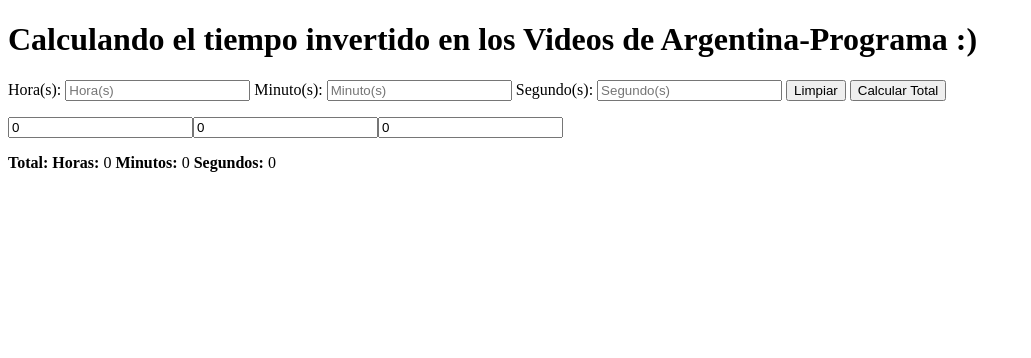
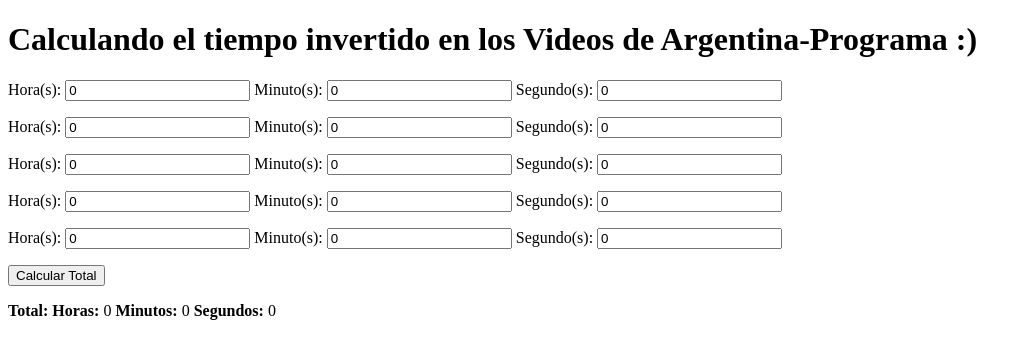
Before and after one commit to n0g4y0/tarea-clase-05, a plain HTML site: page tiempo-videos.html in a window 1280 px wide. Both pictures are taken after a click on the button "Calcular Total". Shown: the whole page, without its empty margins (0-1031 px from the left). Drawn offline with Linux system fonts and the light colour scheme.

Commit message:
correccion codigo
se hace la correccion sobre la suma del tiempo, y un cambio en el diseño html del ejercicio.

```diff
--- a/tiempo-videos.html
+++ b/tiempo-videos.html
@@ -12,21 +12,50 @@
         <h1 id="titulo">Calculando el tiempo invertido en los Videos de Argentina-Programa :)</h1>
         <form id="formulario">
                 <label for="datos-horas">Hora(s):</label>
-                <input type="number" id="datos-horas" placeholder="Hora(s)"/>
+                <input type="number" class="datos-horas" placeholder="Hora(s)" value="0"/>
                 <label for="datos-minutos">Minuto(s):</label>
-                <input type="number" id="datos-minutos" placeholder="Minuto(s)"/>
+                <input type="number" class="datos-minutos" placeholder="Minuto(s)" value="0"/>
                 <label for="datos-segundos">Segundo(s):</label>
-                <input type="text" id="datos-segundos" placeholder="Segundo(s)"/>
-                <button type="reset">Limpiar</button>
+                <input type="text" class="datos-segundos" placeholder="Segundo(s)" value="0"/>
+                <p></p>
+
+                <label for="datos-horas">Hora(s):</label>
+                <input type="number" class="datos-horas" placeholder="Hora(s)" value="0"/>
+                <label for="datos-minutos">Minuto(s):</label>
+                <input type="number" class="datos-minutos" placeholder="Minuto(s)" value="0"/>
+                <label for="datos-segundos">Segundo(s):</label>
+                <input type="text" class="datos-segundos" placeholder="Segundo(s)" value="0"/>
+                <p></p>
+                <label for="datos-horas">Hora(s):</label>
+                <input type="number" class="datos-horas" placeholder="Hora(s)" value="0"/>
+                <label for="datos-minutos">Minuto(s):</label>
+                <input type="number" class="datos-minutos" placeholder="Minuto(s)" value="0"/>
+                <label for="datos-segundos">Segundo(s):</label>
+                <input type="text" class="datos-segundos" placeholder="Segundo(s)" value="0"/>
+                <p></p>
+                <label for="datos-horas">Hora(s):</label>
+                <input type="number" class="datos-horas" placeholder="Hora(s)" value="0"/>
+                <label for="datos-minutos">Minuto(s):</label>
+                <input type="number" class="datos-minutos" placeholder="Minuto(s)" value="0"/>
+                <label for="datos-segundos">Segundo(s):</label>
+                <input type="text" class="datos-segundos" placeholder="Segundo(s)" value="0"/>
+                <p></p>
+                <label for="datos-horas">Hora(s):</label>
+                <input type="number" class="datos-horas" placeholder="Hora(s)" value="0"/>
+                <label for="datos-minutos">Minuto(s):</label>
+                <input type="number" class="datos-minutos" placeholder="Minuto(s)" value="0"/>
+                <label for="datos-segundos">Segundo(s):</label>
+                <input type="text" class="datos-segundos" placeholder="Segundo(s)" value="0"/>
+                <p></p>
+
+
+
                 <button type="button" id="calcular-total">Calcular Total</button>
 
 
         </form>
         <p></p>
-        <div id="contenedor">
 
-
-        </div>
 
 
         <div id="div-totales">
--- a/tiempo-videos.js
+++ b/tiempo-videos.js
@@ -1,58 +1,46 @@
 document.querySelector('#calcular-total').onclick = function(){
 
-  const segundosIngresados = Number(document.querySelector("#datos-segundos").value);
-  const minutosIngresados = Number(document.querySelector("#datos-minutos").value);
-  const horasIngresadas = Number(document.querySelector("#datos-horas").value);
+  function sumatoriaTiempo(nombreClase){
 
-  let horasTotales = Number((document.querySelector("#total-horas").textContent));
-  let minutosTotales = Number((document.querySelector("#total-minutos").textContent));
-  let segundosTotales = Number((document.querySelector("#total-segundos").textContent));
+    const datos = document.querySelectorAll(nombreClase);
+    console.log(datos);
+    let totalValor = 0;
 
-  function agregarTiempoVideo(hora, minuto, segundo){
+    for(let i=0; i < datos.length ; i++){
 
-    let nuevoDiv = document.createElement("input");
-    //let nuevoContenido = document.createTextNode("hola que tal");
-    let inputHora = document.createElement("input");
-    inputHora.type = "number";
-    inputHora.value = hora;
-    inputHora.readOnly = true;
+      totalValor += Number(datos[i].value);
 
-    let p = document.createElement("p");
+    }
 
-    let inputMinuto = document.createElement("input");
-    inputMinuto.type = "number";
-    inputMinuto.value = minuto;
-    inputMinuto.readOnly = true;
+    console.log(totalValor);
 
-    let inputSegundo = document.createElement("input");
-    inputSegundo.type = "number";
-    inputSegundo.value = segundo;
-    inputSegundo.readOnly = true;
-
-    let contenedor = document.querySelector("#contenedor");
-    contenedor.appendChild(p);
-    contenedor.appendChild(inputHora);
-    contenedor.appendChild(p);
-    contenedor.appendChild(inputMinuto);
-    contenedor.appendChild(p);
-    contenedor.appendChild(inputSegundo);
-    contenedor.appendChild(p);
+    return totalValor;
 
 
   }
 
-  agregarTiempoVideo(horasIngresadas,minutosIngresados,segundosIngresados);
+
+
+  const segundosIngresados = sumatoriaTiempo(".datos-segundos");
+  const minutosIngresados = sumatoriaTiempo(".datos-minutos");
+  const horasIngresadas = sumatoriaTiempo(".datos-horas");
+
+  let horasTotales = 0;
+  let minutosTotales = 0;
+  let segundosTotales = 0;
 
 
 
 
-  if(horasTotales === 0 && minutosTotales === 0 && segundosTotales === 0){
-    horasTotales += horasIngresadas;
-    minutosTotales += minutosIngresados;
-    segundosTotales += segundosIngresados;
-  }else{
 
-    let segundosTemporales = segundosIngresados + segundosTotales;
+  let segundosTemporales = segundosIngresados;
+
+
+
+
+
+
+
 
     minutosTotales += Math.trunc(segundosTemporales / 60);
     segundosTotales = Math.trunc(segundosTemporales % 60);
@@ -66,7 +54,7 @@ document.querySelector('#calcular-total').onclick = function(){
 
     horasTotales += horasIngresadas;
 
-  }
+
 
   document.querySelector("#total-horas").textContent = horasTotales;
   document.querySelector("#total-minutos").textContent = minutosTotales;
```
